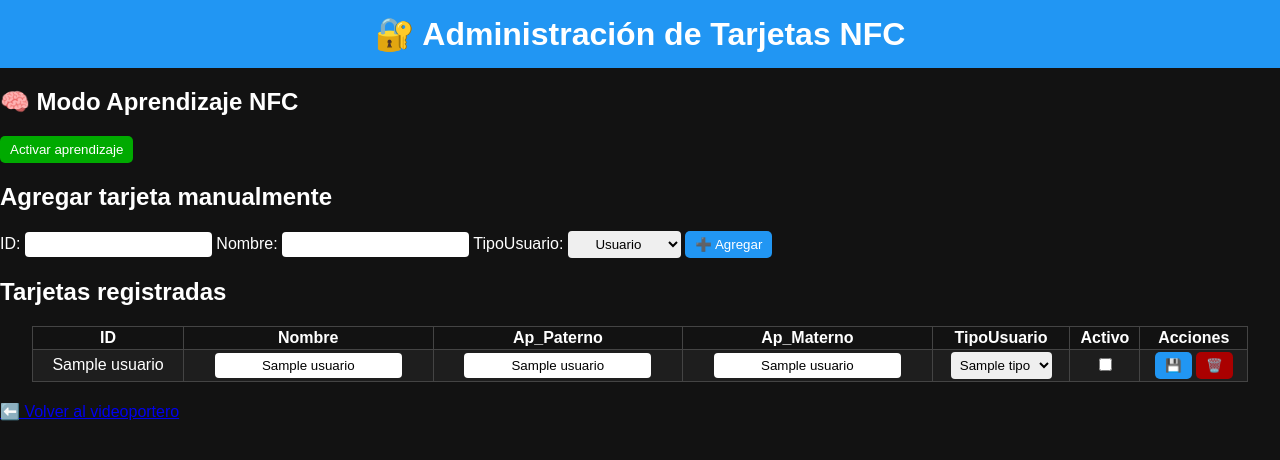
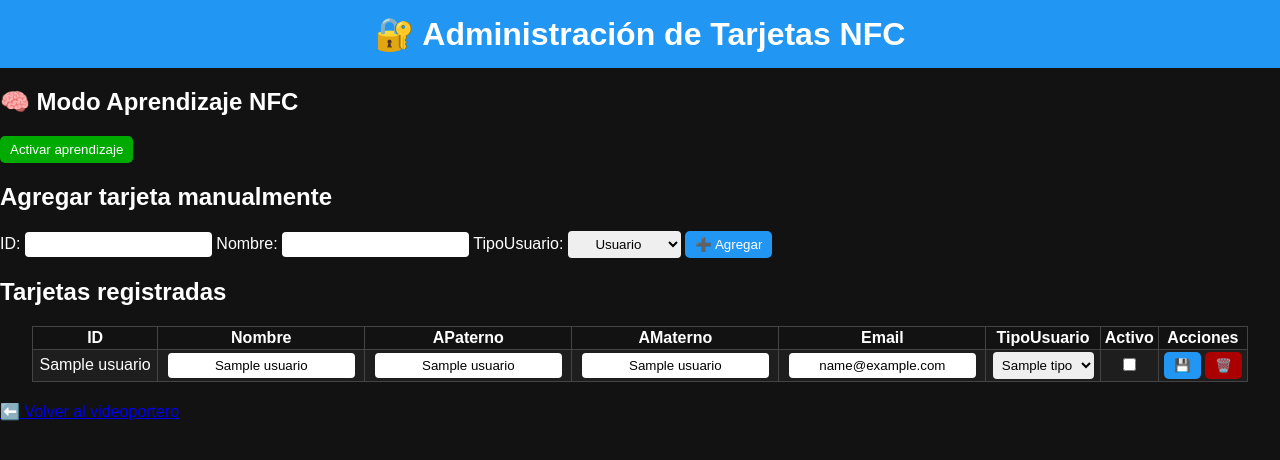
Before and after one commit to rgueta/byh16vport_venv, a Flask app: template templates/admin.html in a window 1280 px wide. Shown: the top 460 px of the page. Run offline with Flask 3, Linux system fonts and the light colour scheme; the template is opened without the code that fills it: most values are stand-ins (such as "Sample title", 1, 10 or a date in 2020); some libraries are stand-ins or nearby versions.

Commit message:
se agregaron los campos de apellidos en admin.html

```diff
--- a/templates/admin.html
+++ b/templates/admin.html
@@ -34,18 +34,19 @@
 
 <h2>Tarjetas registradas</h2>
 <table>
-  <tr><th>ID</th><th>Nombre</th><th>Ap_Paterno</th><th>Ap_Materno</th>
-      <th>TipoUsuario</th><th>Activo</th><th>Acciones</th>
+  <tr><th>ID</th><th>Nombre</th><th>APaterno</th><th>AMaterno</th>
+      <th>Email</th><th>TipoUsuario</th><th>Activo</th><th>Acciones</th>
   </tr>
-  {% for id, nombre, ap, am, tipo, activo in usuarios %}
+  {% for id, nombre, ap, am, email, tipo, activo in usuarios %}
   <tr>
     <td>{{ id }}</td>
     <td>
       <form action="/admin/update/{{ id }}" method="POST">
         <input name="nombre" value="{{ nombre }}">
     </td>
-    <td><input name="Ap_Paterno" value="{{ ap }}"></td>
-    <td><input name="Ap_Materno" value="{{ am }}"></td>
+    <td><input name="APaterno" value="{{ ap }}"></td>
+    <td><input name="AMaterno" value="{{ am }}"></td>
+    <td><input name="Email" value="{{ email }}"></td>
     <td>
         <select name="tipoId">
             {% for id, tipo in tipoUsuario %}
```
Also changed, not shown: nfcModule.py (+10 -1 lines).
